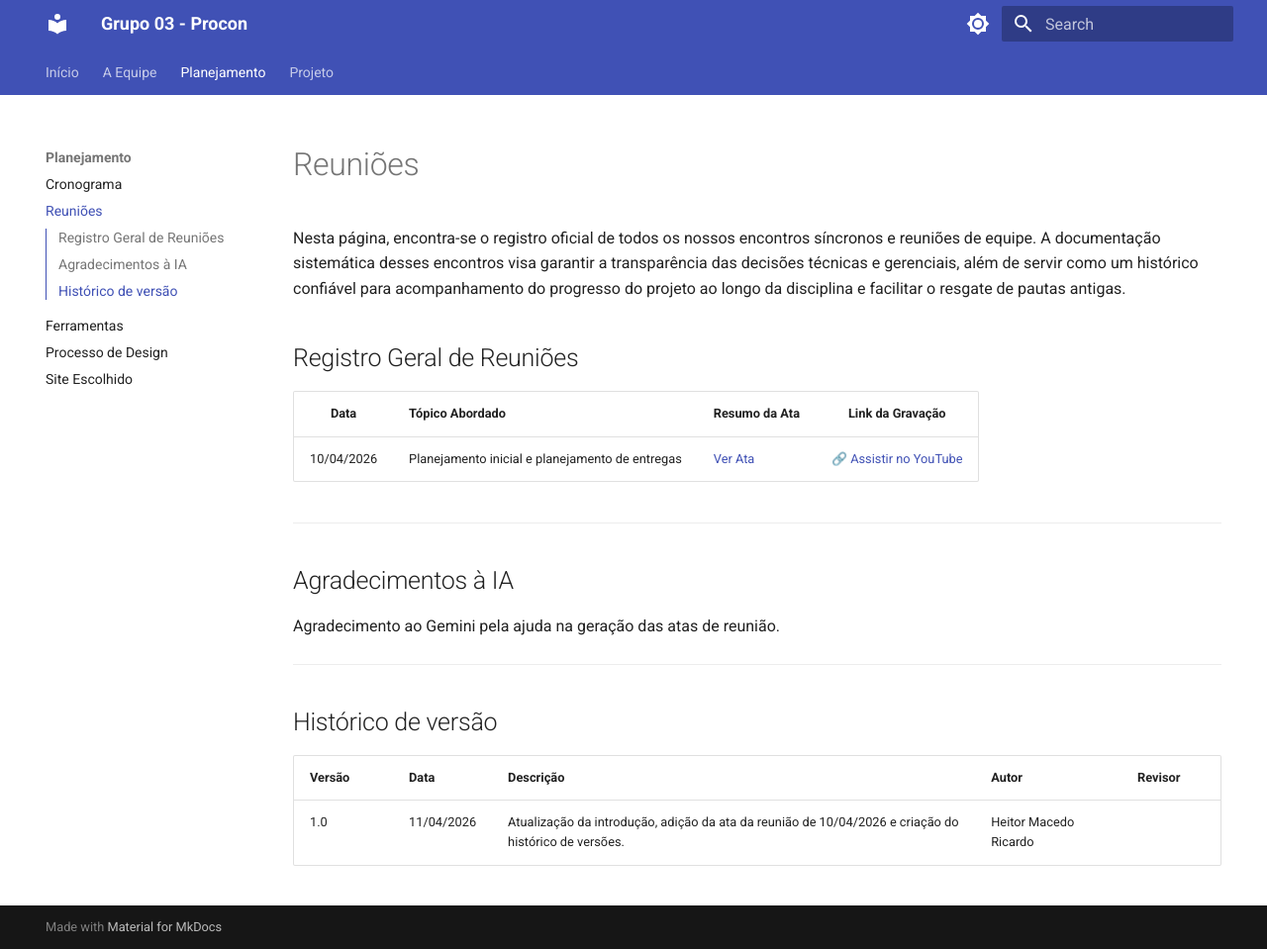
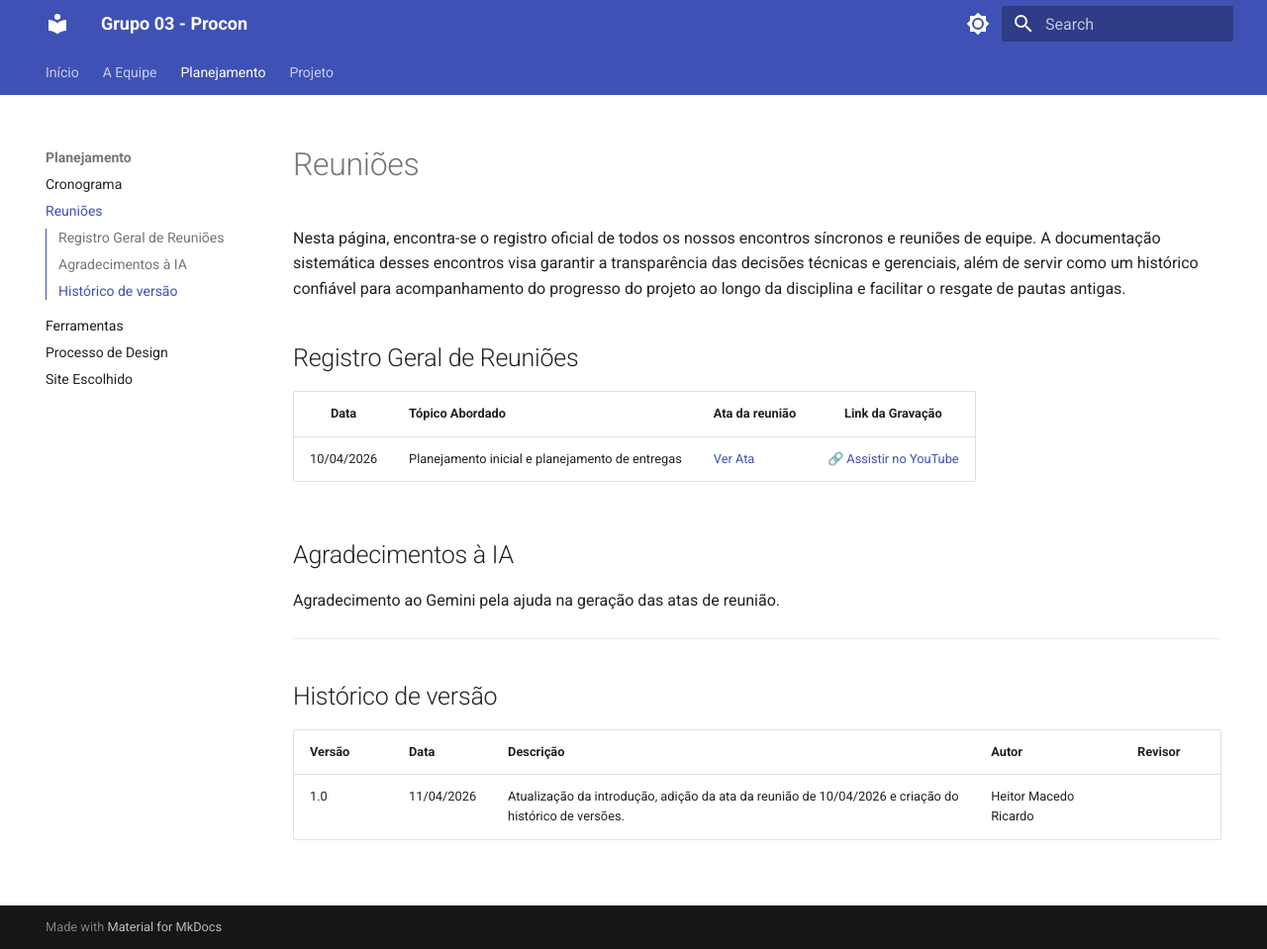
Before and after one commit to Interacao-Humano-Computador/2026.1-Grupo03, an MkDocs documentation site: the page built from docs/planejamento/reunioes.md, in a window 1280 px wide and 959 px high. Shown: the whole window at 99% size. Built offline with MkDocs 1.6.1 and Material for MkDocs 9.7.7, drawn with Linux system fonts in a browser that asks for light colours.

Commit message:
docs: create meeting log documentation and register initial meeting record

```diff
--- a/docs/planejamento/reunioes.md
+++ b/docs/planejamento/reunioes.md
@@ -4,11 +4,10 @@
 
 ## Registro Geral de Reuniões
 
-| Data | Tópico Abordado | Resumo da Ata | Link da Gravação |
+| Data | Tópico Abordado | Ata da reunião | Link da Gravação |
 |:---:|:---|:---|:---:|
-| 10/04/2026 | Planejamento inicial e planejamento de entregas | [Ver Ata](#ata-da-reuniao-10042026) | [🔗 Assistir no YouTube](https://youtu.be/7vW947sGqoY) |
+| 10/04/2026 | Planejamento inicial e planejamento de entregas | [Ver Ata](../atas/Ata%20de%20Reunião_%20Planejamento%20de%20Entrega%20e%20Delegação%20de%20Tarefas%20-%20Etapa%201.pdf){: target="_blank" } | [🔗 Assistir no YouTube](https://youtu.be/7vW947sGqoY) |
 
----
 ## Agradecimentos à IA
 
 Agradecimento ao Gemini pela ajuda na geração das atas de reunião.
```
